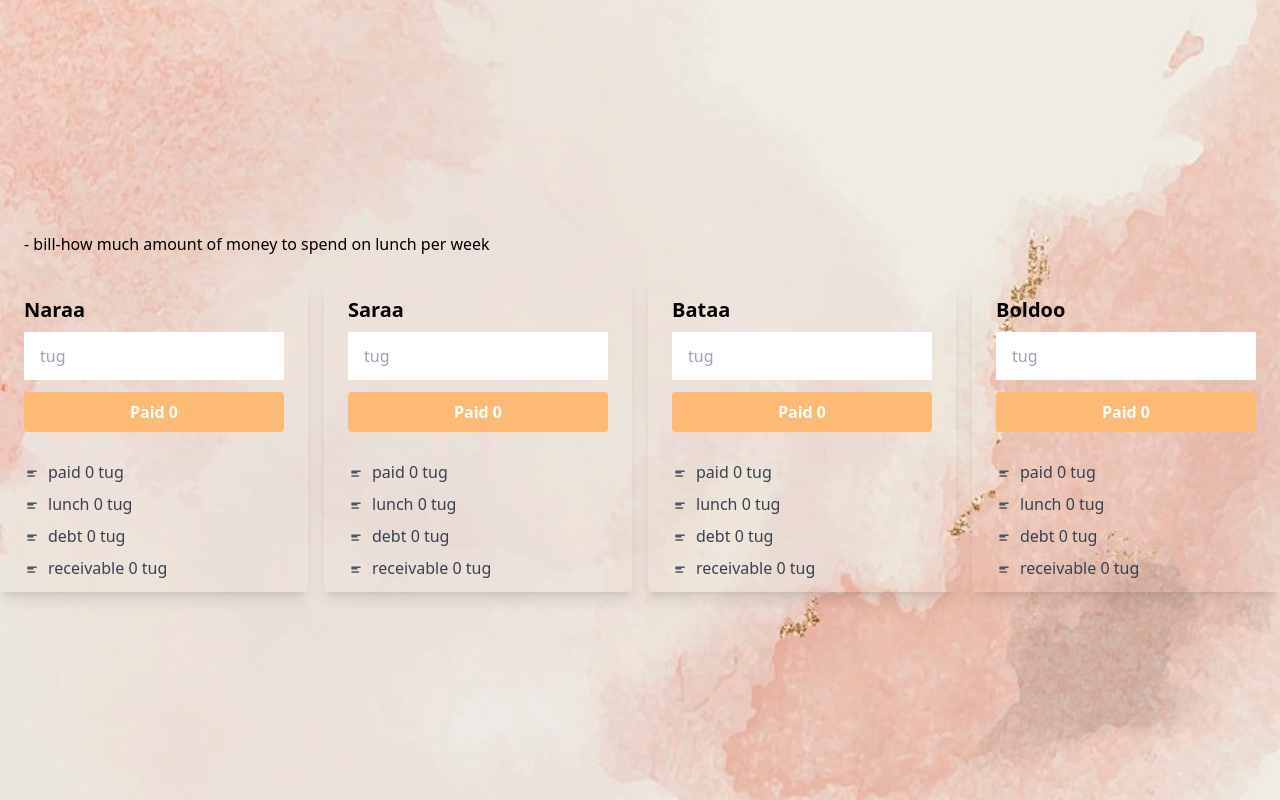
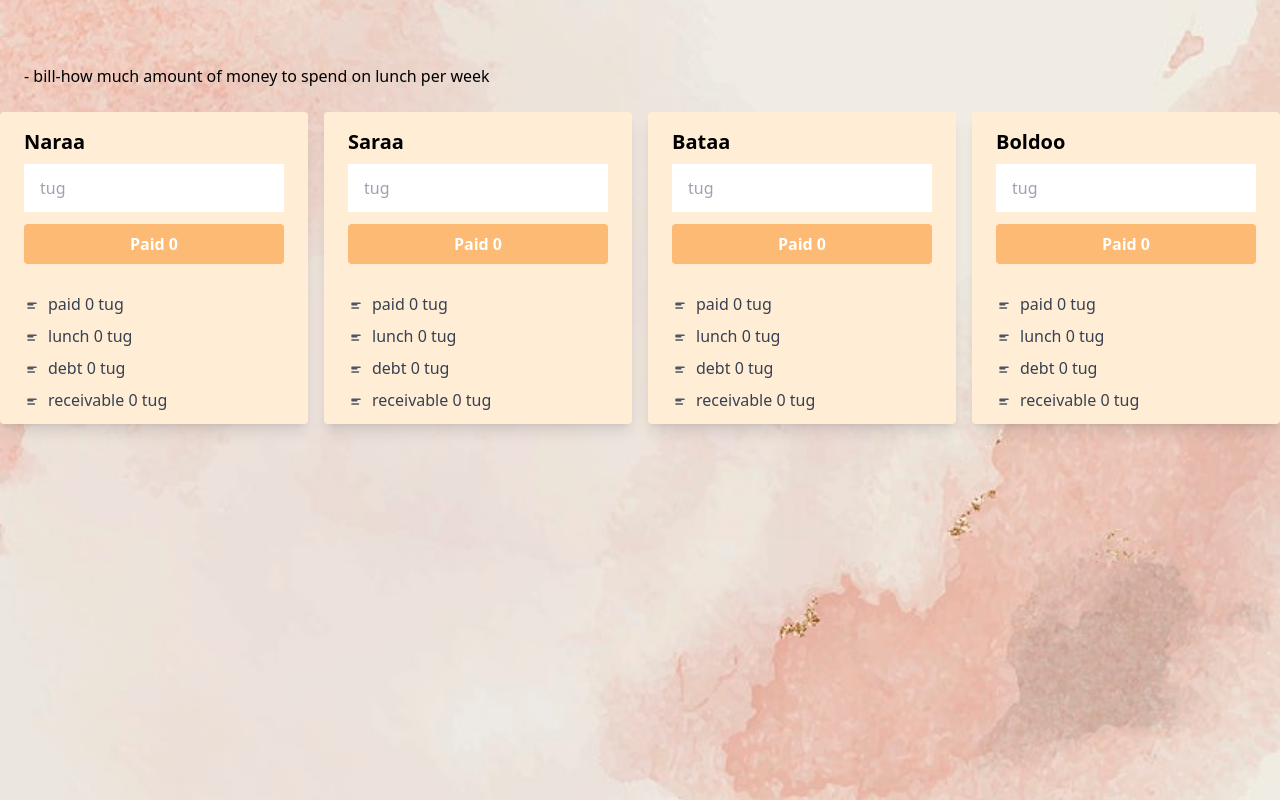
Before and after one commit to mairadavaa/my--cv, a Next.js app: page /Bill in a window 1280 px wide. Built offline with nearby package versions, Linux system fonts and the light colour scheme.

Commit message:
finish bill

```diff
--- a/src/component/person.tsx
+++ b/src/component/person.tsx
@@ -1,16 +1,26 @@
-import { PersonProps } from '@/pages/Bill';
+import { PersonProps, PersonState } from '@/pages/Bill';
 import * as React from 'react';
 
 
 
- export const Person: React.FC<PersonProps> = ({ state }) => {
+ export const Person: React.FC<PersonProps> = ({ state, setState, onClick }) => {
     const { name, paid, total, lunch, debt, receivable, count } = state;
+    const handleInputChange = (
+        e: React.ChangeEvent<HTMLInputElement>,
+        setState: React.Dispatch<React.SetStateAction<PersonState>>
+      ) => {
+        const { name, value } = e.target;
+        setState((prevState) => ({
+          ...prevState,
+          [name]: value
+        }));
+      }
   return (
-    <div className='rounded overflow-hidden shadow-lg'>
+    <div className='rounded overflow-hidden shadow-lg  bg-orange-100'>
             <div className="px-6 py-4 flex flex-col ">
                 <div className="font-bold text-xl mb-2 text-black">{name}</div>
-                <input type="number" name="paid" placeholder="tug"   className='text-black px-4 py-3' />
-                <button className="bg-orange-300 hover:bg-orange-600 text-white font-bold py-2 px-4 rounded mt-3" >Paid {count}</button>
+                <input type="number" name="paid" placeholder="tug" onChange={(e) => handleInputChange(e, setState)}  className='text-black  px-4 py-3' />
+                <button className="bg-orange-300 hover:bg-orange-600 text-white font-bold py-2 px-4 rounded mt-3" onClick={() => onClick(paid)}>Paid {count}</button>
 
             </div>
             <div className="px-6 py-2">
--- a/src/pages/Bill.tsx
+++ b/src/pages/Bill.tsx
@@ -6,7 +6,7 @@ interface HTMLInputElement extends EventTarget {
   value: number;
   name: string;
 }
-interface PersonState {
+export interface PersonState {
   id: number;
   name: string;
   paid: number;
@@ -18,6 +18,8 @@ interface PersonState {
 }
  export interface PersonProps {
   state: PersonState;
+  setState: React.Dispatch<React.SetStateAction<PersonState>>
+  onClick: (e: number) => void
 }
  const Bill: React.FC = () => {
   const [nara, setNara] = useState<PersonState>({
@@ -63,43 +65,8 @@ interface PersonState {
     count:0
   }
   )
-  const handleInputNara = (e: React.ChangeEvent<HTMLInputElement>) => {
 
-    const { name, value } = e.target;
-    setNara((prevState) => ({
-      ...prevState,
-      [name]: value
-    }));
-
-  }
-  const handleInputSara = (e:React.ChangeEvent<HTMLInputElement>): void => {
-
-    const { name, value } = e.target;
-    setSara((prevState) => ({
-      ...prevState,
-      [name]: value
-    }));
-
-  };
-  const handleInputBata = (e: React.ChangeEvent<HTMLInputElement>): void => {
-
-    const { name, value } = e.target;
-    setBata((prevState) => ({
-      ...prevState,
-      [name]: value
-    }));
-
-  };
-  const handleInputBoldoo = (e:React.ChangeEvent<HTMLInputElement>): void => {
-
-    const { name, value } = e.target;
-    setBoldoo((prevState) => ({
-      ...prevState,
-      [name]: value
-    }));
-
-  };
-  const toCaculateNara = (e: number) => {
+  const toCalculateNara = (e: number) => {
     setSara((prevState) => ({
       ...prevState,
       lunch: prevState.lunch + Number(e) / 4,
@@ -127,7 +94,7 @@ interface PersonState {
     }));
   };
 
-  const toCaculateSara = (e: number) =>{
+  const toCalculateSara = (e: number) =>{
 
     setNara ((prevState) => ({
         ... prevState,
@@ -152,7 +119,7 @@ interface PersonState {
         receivable: prevState.receivable + Number(e)/4*3
     }))
   }
-  const toCaculateBata = (e: number) =>{
+  const toCalculateBata = (e: number) =>{
 
     setSara ((prevState) => ({
         ... prevState,
@@ -177,7 +144,7 @@ interface PersonState {
         receivable: prevState.receivable + Number(e)/4*3
     }))
   }
-  const toCaculateBoldoo = (e: number) =>{
+  const toCalculateBoldoo = (e: number) =>{
 
     setSara ((prevState) => ({
         ... prevState,
@@ -208,16 +175,16 @@ interface PersonState {
 
 
   return (
-    <div className={`${styles.bgImage} h-screen flex justify-center flex-col`}>
-        <p className='text-black p-6'>- bill-how much amount of money to spend on lunch per week</p>
-        <div className="grid sm:grid-cols-1 md:grid-cols-2 lg:grid-cols-4 gap-4">
-        <Person state={nara}/>
-        <Person state={sara}/>
-        <Person state={bata}/>
-        <Person state={boldoo}/>
+    <div className={`${styles.bgImage} h-screen flex  flex-col `}>
+        <p className='text-black p-6 mt-10'>- bill-how much amount of money to spend on lunch per week</p>
+        <div className="grid sm:grid-cols-1 md:grid-cols-2 lg:grid-cols-4 gap-4 ">
+        <Person state={nara} setState={setNara} onClick={toCalculateNara}/>
+        <Person state={sara} setState={setSara} onClick={toCalculateSara}/>
+        <Person state={bata} setState={setBata} onClick={toCalculateBata}/>
+        <Person state={boldoo} setState={setBoldoo} onClick={toCalculateBoldoo}/>
 
-                {/* <input type="number" name="paid" placeholder="tug"   onChange={handleInputSara} className='text-black px-4 py-3'/>
-                <button className="bg-orange-300 hover:bg-orange-600 text-white font-bold py-2 px-4 rounded mt-3" onClick={() => toCaculateSara(sara.paid)}>Paid  {sara.count}</button> */}
+
+
 
 
 
```
